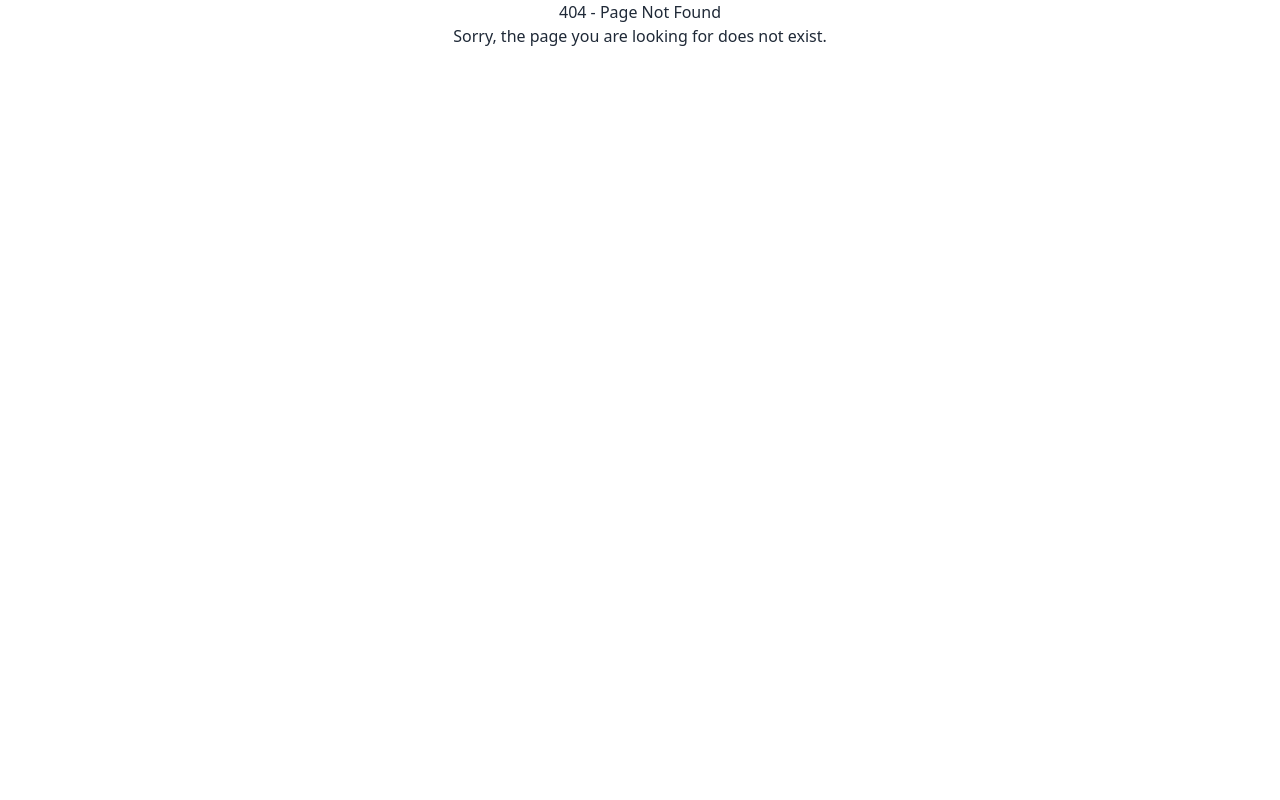
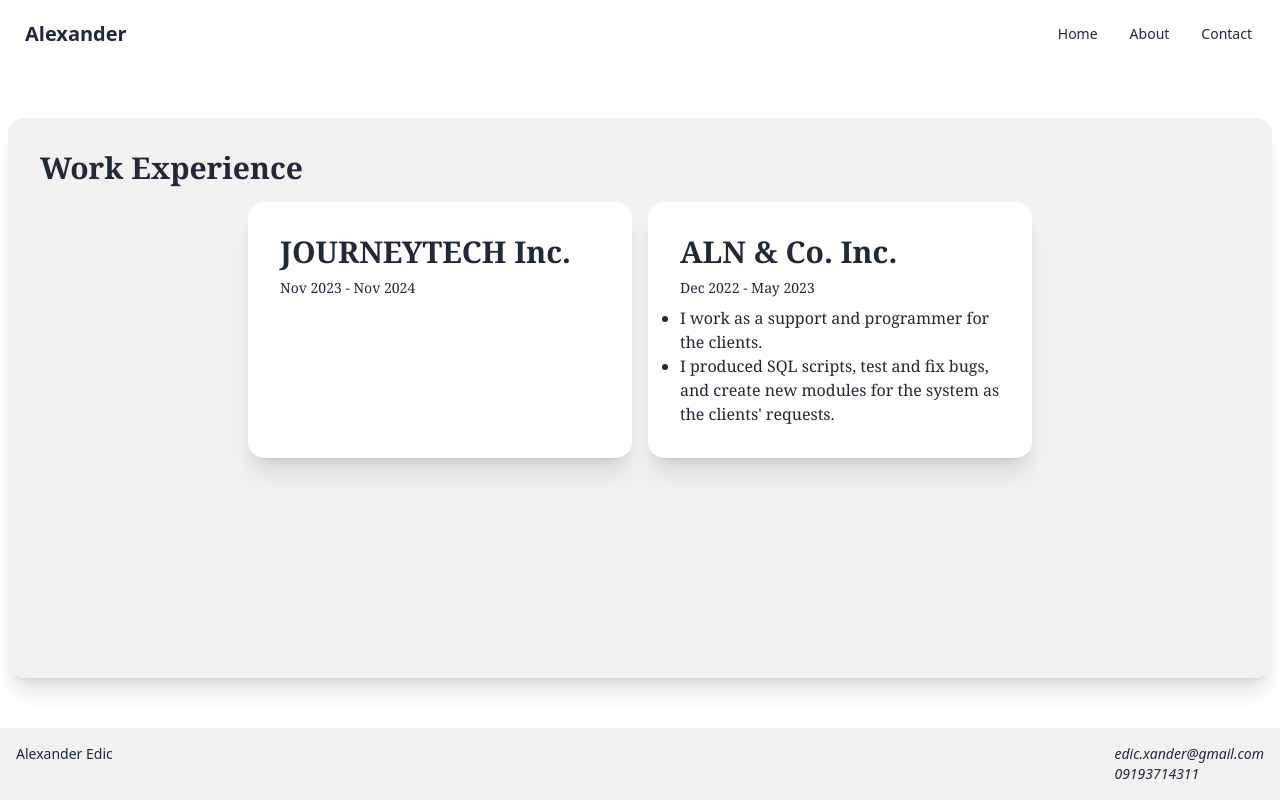
Before and after one commit to axzl3/todo-list, a React (Vite) app: page /about in a window 1280 px wide. Before the commit this address had no page. Built offline with nearby package versions, Linux system fonts and the light colour scheme.

Commit message:
Changes to components Added AboutPage on App. Added Button component. Added cardTitleStyle, cardSubTitle, cardSubtitleStyle on Card component.

```diff
--- a/src/Components/App.jsx
+++ b/src/Components/App.jsx
@@ -1,9 +1,12 @@
 import {
+  AboutPage,
   ErrorPage,
   HomePage,
   NoPageFound,
 } from "../Pages";
+
 import HomeLayout from "../Layout/HomeLayout";
+
 import {
   createBrowserRouter,
   RouterProvider,
@@ -23,6 +26,10 @@ const router = createBrowserRouter(
         {
           index: true,
           Component: HomePage,
+        },
+        {
+          path: "/about",
+          Component: AboutPage,
         },
       ],
     },
--- /dev/null
+++ b/src/Components/Button.jsx
@@ -0,0 +1,32 @@
+import PropTypes from "prop-types";
+import React from "react";
+
+const Button = ({
+  isLoading = false,
+  btnText = "Submit",
+  onClick,
+}) => {
+  return (
+    <button
+      className="btn"
+      disabled={isLoading}
+      onClick={onClick}
+    >
+      {isLoading ? (
+        <>
+          <span className="loading loading-spinner"></span>
+          Loading
+        </>
+      ) : (
+        `${btnText}`
+      )}
+    </button>
+  );
+};
+
+Button.propTypes = {
+  isLoading: PropTypes.bool,
+  btnText: PropTypes.string,
+  onClick: PropTypes.func,
+};
+export default Button;
--- a/src/Components/Card.jsx
+++ b/src/Components/Card.jsx
@@ -5,6 +5,9 @@ import { twMerge } from "tailwind-merge";
 const Card = ({
   children,
   cardTitle,
+  cardTitleStyle,
+  cardSubTitle,
+  cardSubTitleStyle,
   cardStyle,
   showButton = false,
 }) => {
@@ -17,9 +20,23 @@ const Card = ({
     >
       <div className="card-body">
         {cardTitle && (
-          <h2 className="card-title">
-            {cardTitle}
-          </h2>
+          <>
+            <h2
+              className={twMerge(
+                `card-title`,
+                cardTitleStyle
+                  ? cardTitleStyle
+                  : ""
+              )}
+            >
+              {cardTitle}
+            </h2>
+            {cardSubTitle && (
+              <h4 className={cardSubTitleStyle}>
+                {cardSubTitle}
+              </h4>
+            )}
+          </>
         )}
         {children}
         {showButton && (
@@ -37,6 +54,9 @@ const Card = ({
 Card.propTypes = {
   children: PropTypes.node,
   cardTitle: PropTypes.string,
+  cardTitleStyle: PropTypes.string,
+  cardSubTitle: PropTypes.string,
+  cardSubTitleStyle: PropTypes.string,
   cardStyle: PropTypes.string,
   showButton: PropTypes.bool,
 };
--- a/src/Components/index.js
+++ b/src/Components/index.js
@@ -1,4 +1,5 @@
 export { default as App } from "./App.jsx";
+export { default as Button } from "./Button.jsx";
 export { default as Card } from "./Card.jsx";
 export { default as Footer } from "./Footer.jsx";
 export { default as Navbar } from "./Navbar.jsx";
--- /dev/null
+++ b/src/Pages/AboutPage.jsx
@@ -0,0 +1,63 @@
+import React from "react";
+import { Card } from "../Components";
+
+const AboutPage = () => {
+  const cardContent = [
+    {
+      cardTitle: "JOURNEYTECH Inc.",
+      cardSubTitle: "Nov 2023 - Nov 2024",
+      cardSubTitleStyle: "text-sm",
+    },
+    {
+      cardTitle: "ALN & Co. Inc.",
+      cardSubTitle: "Dec 2022 - May 2023",
+      cardSubTitleStyle: "text-sm",
+      cardBody: [
+        "I work as a support and programmer for the clients.",
+        "I produced SQL scripts, test and fix bugs, and create new modules for the system as the clients' requests.",
+      ],
+    },
+  ];
+
+  return (
+    <>
+      <Card
+        cardTitle={"Work Experience"}
+        cardTitleStyle={"text-3xl"}
+        cardStyle={
+          "font-serif m-2 bg-base-200 flex h-[35em] w-[80em]"
+        }
+      >
+        <div className="flex flex-row justify-center">
+          {cardContent.map((el) => (
+            <Card
+              key={el.cardTitle}
+              cardTitle={el.cardTitle}
+              cardTitleStyle={"text-3xl"}
+              cardSubTitle={el.cardSubTitle}
+              cardSubTitleStyle={
+                el.cardSubTitleStyle
+              }
+              cardStyle={"m-2"}
+            >
+              <ul>
+                {el.cardBody?.map((list, i) => (
+                  <>
+                    <li
+                      key={i}
+                      className="list-disc text-md"
+                    >
+                      {list}
+                    </li>
+                  </>
+                ))}
+              </ul>
+            </Card>
+          ))}
+        </div>
+      </Card>
+    </>
+  );
+};
+
+export default AboutPage;
--- a/src/Pages/HomePage.jsx
+++ b/src/Pages/HomePage.jsx
@@ -5,13 +5,12 @@ const HomePage = () => {
     <>
       <div className="flex flex-row">
         <Card
+          cardTitle={"Alexander Edic"}
+          cardTitleStyle={"text-4xl"}
           cardStyle={
             "h-100 w-[40rem] m-2 bg-base-300 font-serif"
           }
         >
-          <p className="text text-4xl flex-none">
-            Alexander Edic
-          </p>
           <p>
             Lorem ipsum dolor sit amet,
             consectetur adipiscing elit. Sed in
--- a/src/Pages/NoPageFound.jsx
+++ b/src/Pages/NoPageFound.jsx
@@ -1,4 +1,8 @@
+import { useNavigate } from "react-router-dom";
+import { Button } from "../Components";
+
 const NoPageFound = () => {
+  const navigate = useNavigate();
   return (
     <div className="flex flex-col items-center justify-center">
       <h1>404 - Page Not Found</h1>
@@ -6,6 +10,10 @@ const NoPageFound = () => {
         Sorry, the page you are looking for does
         not exist.
       </p>
+      <Button
+        btnText={"Return Home"}
+        onClick={() => navigate("/")}
+      />
     </div>
   );
 };
--- a/src/Pages/index.js
+++ b/src/Pages/index.js
@@ -1,3 +1,4 @@
-export { default as HomePage } from "./HomePage.jsx";
 export { default as ErrorPage } from "./ErrorPage.jsx";
 export { default as NoPageFound } from "./NoPageFound.jsx";
+export { default as HomePage } from "./HomePage.jsx";
+export { default as AboutPage } from "./AboutPage.jsx";
```
